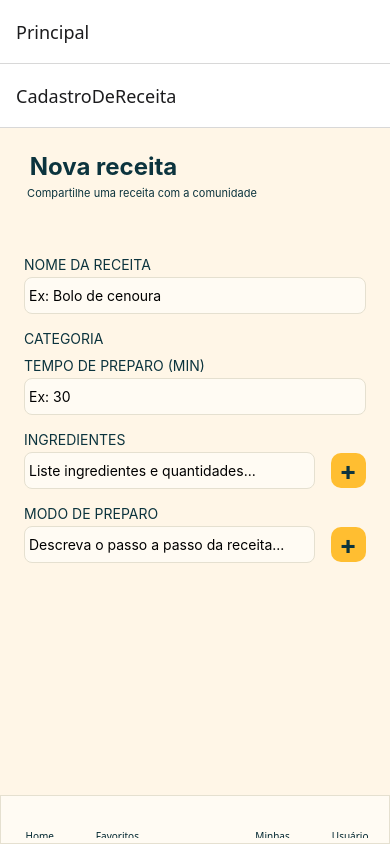
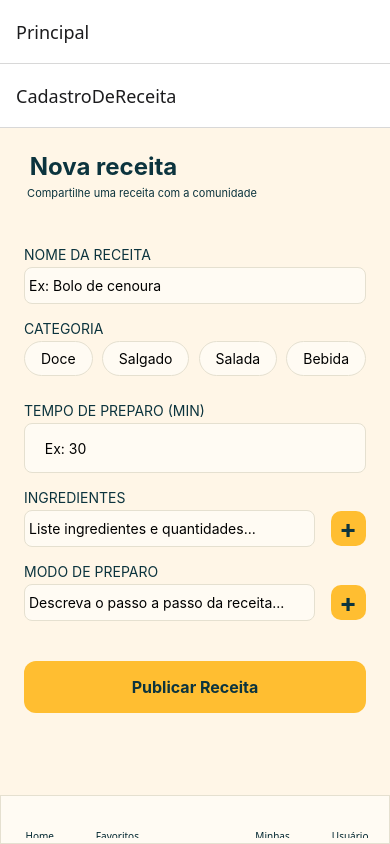
Before and after one commit to guilhermerferreira/catalogo-de-receitas, a React Native app: screen /CadastroDeReceita in a window 390 px wide. Built offline with nearby package versions, Linux system fonts and the light colour scheme; some icons are missing.

Commit message:
refactor: refatora a tela de cadastro de receitas, estrutura 'quase' completa

```diff
--- a/src/screens/CadastroReceita.js
+++ b/src/screens/CadastroReceita.js
@@ -1,9 +1,12 @@
-import { Pressable, StyleSheet, Text, View } from "react-native";
+import { Pressable, ScrollView, StyleSheet, Text, TouchableOpacity, View } from "react-native";
 import Input from "../components/Input";
 import Label from "../components/Label";
 import { useState } from "react";
+import Ionicons from "@react-native-vector-icons/ionicons";
 
-export default function CadastroReceita({navigation}) {
+export default function CadastroReceita() {
+    const categorias = ['Doce', 'Salgado', 'Salada', 'Bebida'];
+    const [categoriaSelecionada, SetCategoriaSelecionada] = useState('');
     const [ingredienteAtual, setIngredienteAtual] = useState('');
     const [ingredientes, setIngredientes] = useState([]);
     const [preparoAtual, setPreparoAtual] = useState('');
@@ -31,7 +34,8 @@ export default function CadastroReceita({navigation}) {
 
     return (
 
-        <View style={styles.container}>
+
+        <ScrollView style={styles.container} contentContainerStyle={styles.contentContainer}>
 
             {/* HEADER */}
             <View style={styles.header}>
@@ -41,19 +45,50 @@ export default function CadastroReceita({navigation}) {
 
             {/* FORMULÁRIO */}
             <View style={styles.formContainer}>
+
+                {/* AQUI VAI SER ONDE O USUARIO COLOCA A FOTO */}
+                <View>
+
+                </View>
+
+                {/* NOME DA RECEITA */}
                 <Label texto={'NOME DA RECEITA'}/>
                 <Input placeholder="Ex: Bolo de cenoura"/>
 
+                {/* CATEGORIAS */}
+                <Label texto={'CATEGORIA'}/>
                 <View style={styles.opcoes}>
-                    <Label texto={'CATEGORIA'}/>
-                    {/* SERÃO CARDS CLICÁVEIS */}
+                    {/* BOTÃO CATEGORIA */}
+                    {categorias.map((categoria, index ) => (
+                        <Pressable
+                            key={index}
+                            onPress={() => SetCategoriaSelecionada(categoria)}
+                            style={[styles.categoria,
+                                categoriaSelecionada === categoria && styles.categoriaSelecionada
+                            ]}
+                        >
+                            {/* TEXTO BOTÃO CATEGORIA  */}
+                            <Text
+                                style={[styles.textoCategoria,
+                                     categoriaSelecionada === categoria && styles.textoCategoriaSelecionada
+                                ]}
+                            >
+                                {categoria}
+                            </Text>
+                        </Pressable>
+                    ))}
                 </View>
 
+                {/* TEMPO DE PREPARO */}
                 <Label texto={'TEMPO DE PREPARO (MIN)'}/>
-                <Input placeholder="Ex: 30"/>
+                <Input
+                    style={{ height: 50 }}
+                    placeholder="    Ex: 30"
+                />
 
-                {/* AQUI VAI SER UMA LISTA QUE VAI ACRESCENTAR CADA INGREDIENTE */}
+                {/* INGREDIENTES */}
                 <View style={styles.secao}>
+
                     <Label texto={'INGREDIENTES'}/>
                     <View style={styles.linhaAdicionar}>
                         <Input
@@ -62,11 +97,12 @@ export default function CadastroReceita({navigation}) {
                             onChangeText={setIngredienteAtual}
                             placeholder="Liste ingredientes e quantidades..."
                         />
+                        {/* BOTAO ADICIONAR */}
                         <Pressable style={styles.botaoAdicionar} onPress={adicionarIngrediente}>
                             <Text style={styles.textoBotao}> + </Text>
                         </Pressable>
                     </View>
-
+                    {/* LISTA DE INGREDIENTES */}
                     {ingredientes.map((item, index) => (
                         <View style={styles.itemLista} key={index}>
                             <Text style={styles.textoIem}> { item } </Text>
@@ -74,8 +110,10 @@ export default function CadastroReceita({navigation}) {
                     ))}
                 </View>
 
+                {/* MODO DE PREPARO */}
                 <View style={styles.secao}>
                     <Label texto={'MODO DE PREPARO'}/>
+
                     <View style={styles.linhaAdicionar}>
                         <Input
                             style={{ width: '85%'}}
@@ -83,33 +121,43 @@ export default function CadastroReceita({navigation}) {
                             onChangeText={setPreparoAtual}
                             placeholder="Descreva o passo a passo da receita..."
                         />
+                        {/* BOTAO ADICIONAR */}
                         <Pressable style={styles.botaoAdicionar} onPress={adicionarModoDePreparo}>
                             <Text style={styles.textoBotao}> + </Text>
                         </Pressable>
                     </View>
 
+                    {/* LISTA DO MODO DE PREPARO */}
                     {modoDePreparo.map((item, index) => (
                         <View style={styles.itemLista} key={index}>
-                            <Text style={styles.textoIem}> { item }
-                            </Text>
-                            <Pressable style={styles.botaoRemover}  onPress={removerModoDePreaparo}>
-                                <Text>  X </Text>
+                            <Text style={styles.textoItem}> { item } </Text>
+                            {/* BOTÃO REMOVER */}
+                            <Pressable style={styles.iconeRemover} onPress={removerModoDePreaparo}>
+                                <Ionicons name={'trash'} color={'red'} size={18} />
                             </Pressable>
                         </View>
                     ))}
                 </View>
 
+                {/* BOTAO DE ENVIAR FORMULARIO */}
+                <TouchableOpacity
+                    style={styles.botaoPublicar}
+                    activeOpacity={0.7}>
+                        <Text style={styles.textoBotaoPublicar}>Publicar Receita</Text>
+                </TouchableOpacity>
+
             </View>
-
-        </View>
+        </ScrollView>
     );
 }
 
 const styles = StyleSheet.create({
     container: {
         flex: 1,
+        backgroundColor: '#FFF6E7',
+    },
+    contentContainer: {
         justifyContent: 'space-between',
-        backgroundColor: '#FFF6E7',
         alignItems: 'center',
         padding: 24
     },
@@ -129,7 +177,27 @@ const styles = StyleSheet.create({
     formContainer: {
         flex: 1,
         width: '100%',
-        marginTop: 50
+        marginTop: 40
+    },
+    opcoes: {
+        flexDirection: 'row',
+        justifyContent: 'space-between',
+        marginBottom: 20,
+    },
+    categoria: {
+        borderWidth: 1,
+        borderColor: '#E5E0D0',
+        backgroundColor: '#FFFBF3',
+        padding: 8,
+        paddingHorizontal: 16,
+        borderRadius: 18
+    },
+    categoriaSelecionada: {
+        backgroundColor: '#0C343E',
+        borderWidth: 0
+    },
+    textoCategoriaSelecionada: {
+        color: '#ffff'
     },
     secao: {
         width: '100%'
@@ -151,26 +219,38 @@ const styles = StyleSheet.create({
     textoBotao: {
         fontSize: 26,
         fontWeight: 'bold',
-        color: '#0C343E'
+        color: '#0C343E',
     },
     itemLista: {
-        flex: 1,
+        display: 'flex',
+        backgroundColor: '#E5E0D0',
         width: '100%',
         flexDirection: 'row',
-        padding: 7,
-        borderRadius: 10,
-        backgroundColor: '#FFFBF3',
+        padding: 6,
         justifyContent: 'space-between',
-        alignItems: 'center'
+        alignItems: 'center',
+        borderRadius: 16,
+        marginBottom: 5
     },
-    textoIem: {
+    textoItem: {
         color: '#0C343E',
         marginLeft: 10
     },
-    botaoRemover: {
-        backgroundColor: '#FFBE31',
-        padding: 2,
-        borderRadius: 5,
+    iconeRemover: {
+        marginRight: 3
+    },
+    botaoPublicar: {
+        width: '100%',
+        padding: 16,
+        justifyContent: 'center',
+        alignItems: 'center',
+        marginTop: 30,
+        borderRadius: 12,
+        backgroundColor: '#FFBE31'
+    },
+    textoBotaoPublicar: {
+        fontSize: 16,
+        fontWeight: 'bold',
+        color: '#0C343E',
     }
-
 })
```
